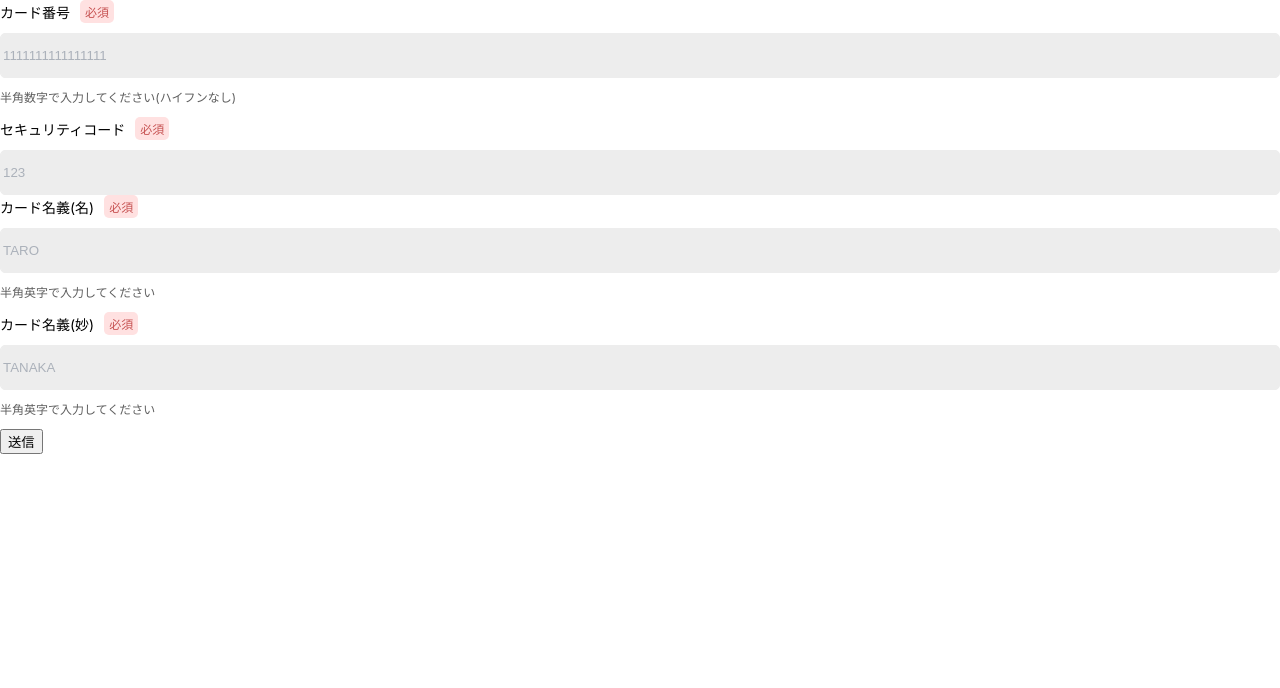
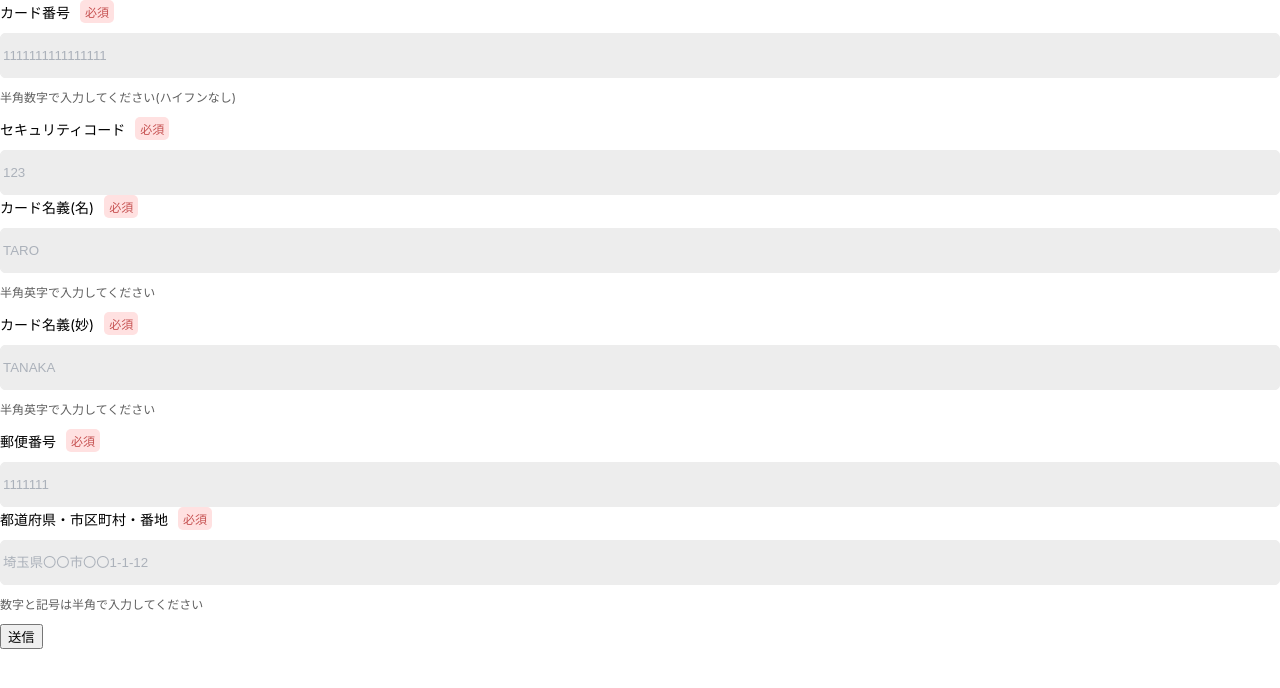
Before and after one commit to abeshi03/payment-form, a Next.js app: page /payments in a window 1280 px wide. Shown: the top 688 px of the page. Built offline with nearby package versions, Linux system fonts and the light colour scheme.

Commit message:
郵便番号の検索処理を追加

```diff
--- a/components/atoms/molecules/InputField/inputField.tsx
+++ b/components/atoms/molecules/InputField/inputField.tsx
@@ -20,6 +20,7 @@ type Props = {
   autoComplete?: string;
   className?: string;
   inputProps: React.HTMLAttributes<HTMLInputElement>;
+  onChange?: (e: React.ChangeEvent<HTMLInputElement>) => void;
 };
 
 export const InputField: FC<Props> = memo((props) => {
@@ -33,6 +34,7 @@ export const InputField: FC<Props> = memo((props) => {
     defaultValue,
     autoComplete,
     className,
+    onChange,
     inputProps
   } = props;
 
@@ -42,6 +44,7 @@ export const InputField: FC<Props> = memo((props) => {
 
       <input
         {...inputProps}
+        onChange={onChange}
         className={`${className} ${styles.inputField}`}
         defaultValue={defaultValue}
         type={type}
--- a/components/atoms/organisms/ControlGroups/PaymentsControlGroup/PaymentControlGroup.tsx
+++ b/components/atoms/organisms/ControlGroups/PaymentsControlGroup/PaymentControlGroup.tsx
@@ -1,5 +1,5 @@
 /* --- libs --------------------------------------------------------------------------------------------------------- */
-import { FC, memo } from "react";
+import React, { FC, memo, useState } from "react";
 
 /* --- assets ------------------------------------------------------------------------------------------------------- */
 import styles from "./PaymentsControlGroup.module.scss";
@@ -9,6 +9,7 @@ import { PaymentDataInputValues } from "../../../../../pages/payments/ pageSetti
 import {
   curdNumberErrorMessages,
   paymentDataValidations,
+  postCodeErrorMessages,
   securityCodeErrorMessages
 } from "../../../../../validations/PaymentValidations";
 
@@ -25,6 +26,20 @@ export const PaymentControlGroup: FC<Props> = memo((props) => {
   } = useForm<PaymentDataInputValues>();
 
   const { className, submitFunction } = props;
+
+  const [address, setAddress] = useState("");
+
+  const searchAddress = async (e: React.ChangeEvent<HTMLInputElement>): Promise<void> => {
+    const postCode = e.target.value;
+    if (postCode.length < 7) return;
+
+    const res = await fetch(`https://zipcloud.ibsnet.co.jp/api/search?zipcode=${postCode}`);
+    const data: { results: { address1: string; address2: string; address3: string }[] } = await res.json();
+
+    if (!data.results) return;
+
+    setAddress(`${data.results[0].address1}${data.results[0].address2}${data.results[0].address3}`);
+  };
 
   return (
     <>
@@ -84,6 +99,38 @@ export const PaymentControlGroup: FC<Props> = memo((props) => {
           })}
         />
 
+        <InputField
+          type="number"
+          label="郵便番号"
+          placeholder="1111111"
+          required={true}
+          inputProps={{
+            ...register("postCode", {
+              required: paymentDataValidations.postCode.required,
+              min: paymentDataValidations.postCode.min,
+              max: paymentDataValidations.postCode.max
+            })
+          }}
+          onChange={(e) => searchAddress(e)}
+        />
+        {errors.postCode && postCodeErrorMessages(errors.postCode)}
+
+        <InputField
+          type="text"
+          required={true}
+          placeholder="埼玉県〇〇市〇〇1-1-12"
+          label="都道府県・市区町村・番地"
+          guidance="数字と記号は半角で入力してください"
+          defaultValue={address}
+          inputProps={{
+            ...register("address", {
+              required: paymentDataValidations.address.required,
+              minLength: paymentDataValidations.address.minLength,
+              maxLength: paymentDataValidations.address.maxLength
+            })
+          }}
+        />
+
         <button type="submit">送信</button>
       </form>
     </>
--- a/pages/payments/ pageSettings.ts
+++ b/pages/payments/ pageSettings.ts
@@ -3,4 +3,7 @@ export type PaymentDataInputValues = {
   securityCode: number;
   familyName: string;
   givenName: string;
+  postCode: string;
+  address: string;
+  buildingName: string;
 };
--- a/validations/PaymentValidations.tsx
+++ b/validations/PaymentValidations.tsx
@@ -18,6 +18,16 @@ export const paymentDataValidations = {
     minLength: 1,
     maxLength: 50,
     pattern: /^[a-zA-Z]+$/
+  },
+  postCode: {
+    required: true,
+    min: 1000000,
+    max: 9999999
+  },
+  address: {
+    required: true,
+    minLength: 5,
+    maxLength: 100
   }
 };
 
@@ -46,3 +56,29 @@ export const securityCodeErrorMessages = (error: FieldError) => {
       return "3 ~ 4桁で入力してください";
   }
 };
+
+export const postCodeErrorMessages = (error: FieldError) => {
+  switch (error.type) {
+    case "required":
+      return "郵便番号は必須です";
+
+    case "min":
+      return "7桁で入力してください";
+
+    case "max":
+      return "7桁で入力してください";
+  }
+};
+
+export const addressErrorMessages = (error: FieldError) => {
+  switch (error.type) {
+    case "required":
+      return "住所は必須です";
+
+    case "min":
+      return `住所は必須は${paymentDataValidations.address.minLength}以上で入力してください`;
+
+    case "max":
+      return `住所は必須は${paymentDataValidations.address.maxLength}以内で入力してください`;
+  }
+};
```
